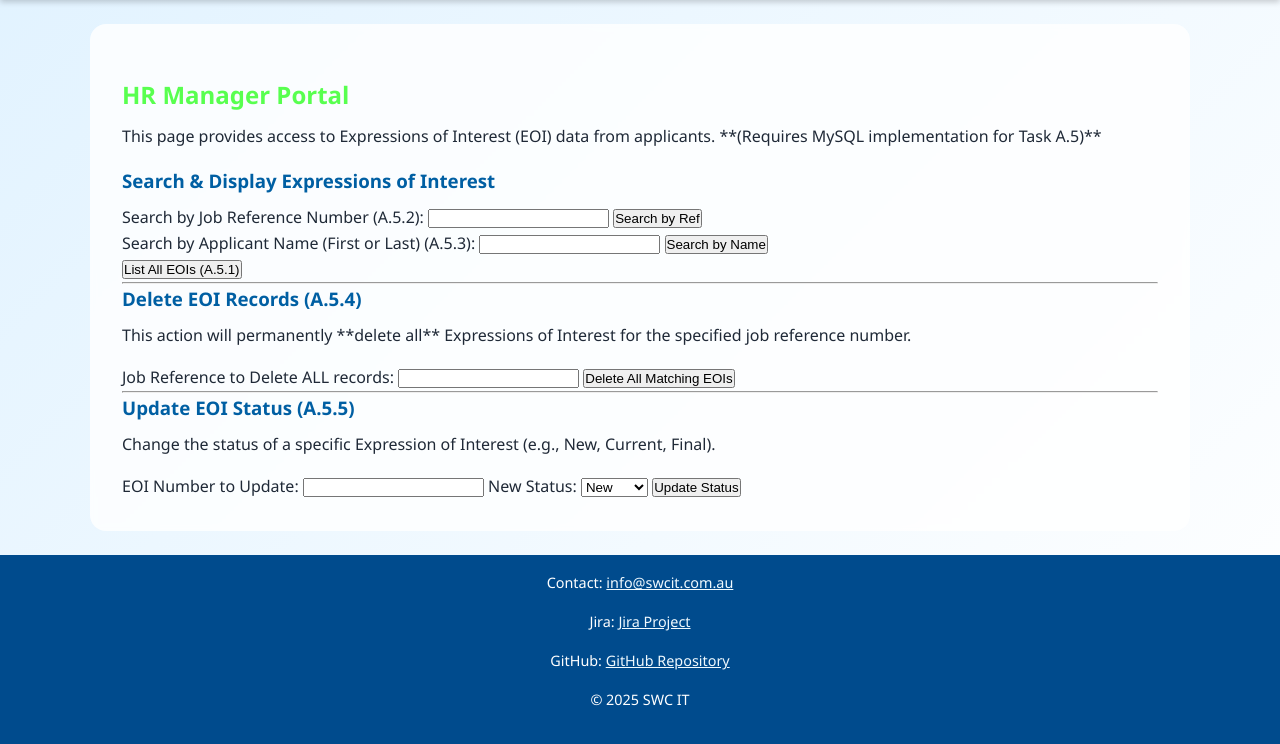
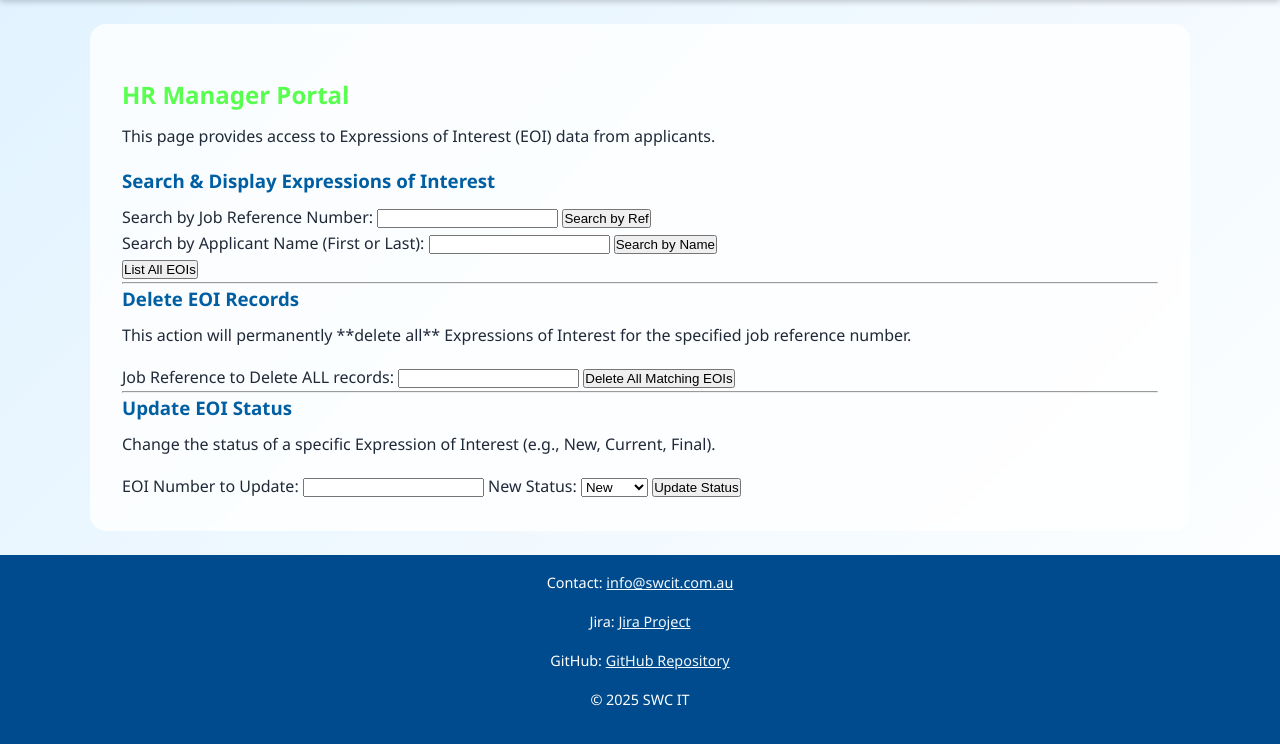
Before and after one commit to 106208088/project2, a PHP site: page /manage.php in a window 1280 px wide. Shown: the part 134-878 px from the top of the page. Run offline with PHP 8.4, Linux system fonts and the light colour scheme.

Commit message:
Minor changes to manage.php

```diff
--- a/manage.php
+++ b/manage.php
@@ -4,25 +4,25 @@ include_once 'header.inc';
 include_once 'settings.php';
 ?>
     <h2>HR Manager Portal</h2>
-    <p>This page provides access to Expressions of Interest (EOI) data from applicants. **(Requires MySQL implementation for Task A.5)**</p>
+    <p>This page provides access to Expressions of Interest (EOI) data from applicants.</p>
 
     <section>
         <h3>Search & Display Expressions of Interest</h3>
         <form action="manage.php" method="GET">
-            <label for="search_ref">Search by Job Reference Number (A.5.2):</label>
+            <label for="search_ref">Search by Job Reference Number:</label>
             <input type="text" id="search_ref" name="job_ref" maxlength="5">
             <button type="submit">Search by Ref</button>
         </form>
 
         <form action="manage.php" method="GET">
-            <label for="search_name">Search by Applicant Name (First or Last) (A.5.3):</label>
+            <label for="search_name">Search by Applicant Name (First or Last):</label>
             <input type="text" id="search_name" name="applicant_name" maxlength="40">
             <button type="submit">Search by Name</button>
         </form>
 
         <form action="manage.php" method="GET">
              <input type="hidden" name="action" value="list_all">
-             <button type="submit">List All EOIs (A.5.1)</button>
+             <button type="submit">List All EOIs</button>
         </form>
 
         </section>
@@ -30,7 +30,7 @@ include_once 'settings.php';
     <hr>
 
     <section>
-        <h3>Delete EOI Records (A.5.4)</h3>
+        <h3>Delete EOI Records</h3>
         <p>This action will permanently **delete all** Expressions of Interest for the specified job reference number.</p>
         <form action="manage.php" method="POST">
             <label for="delete_ref">Job Reference to Delete ALL records:</label>
@@ -42,7 +42,7 @@ include_once 'settings.php';
     <hr>
 
     <section>
-        <h3>Update EOI Status (A.5.5)</h3>
+        <h3>Update EOI Status</h3>
         <p>Change the status of a specific Expression of Interest (e.g., New, Current, Final).</p>
         <form action="manage.php" method="POST">
             <label for="eoi_num">EOI Number to Update:</label>
```
